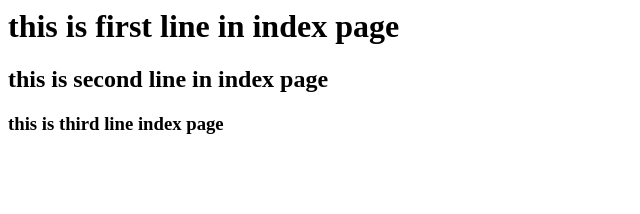
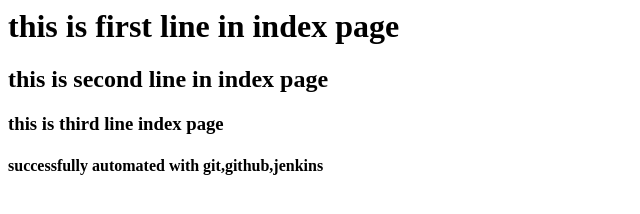
Before and after one commit to parashu-1151/sampleproject, a plain HTML site: page index.html in a window 1280 px wide. Shown: the whole page, without its empty margins (0-640 px from the left). Drawn offline with Linux system fonts and the light colour scheme.

Commit message:
fourth commit

```diff
--- a/index.html
+++ b/index.html
@@ -3,5 +3,6 @@
 <body><h1>this is first line in index page</h1>
       <h2>this is second line in index page</>
 <h3> this is third line index page</h3>
+<h4> successfully automated with git,github,jenkins</h4>
 </body>
 </html>
```
